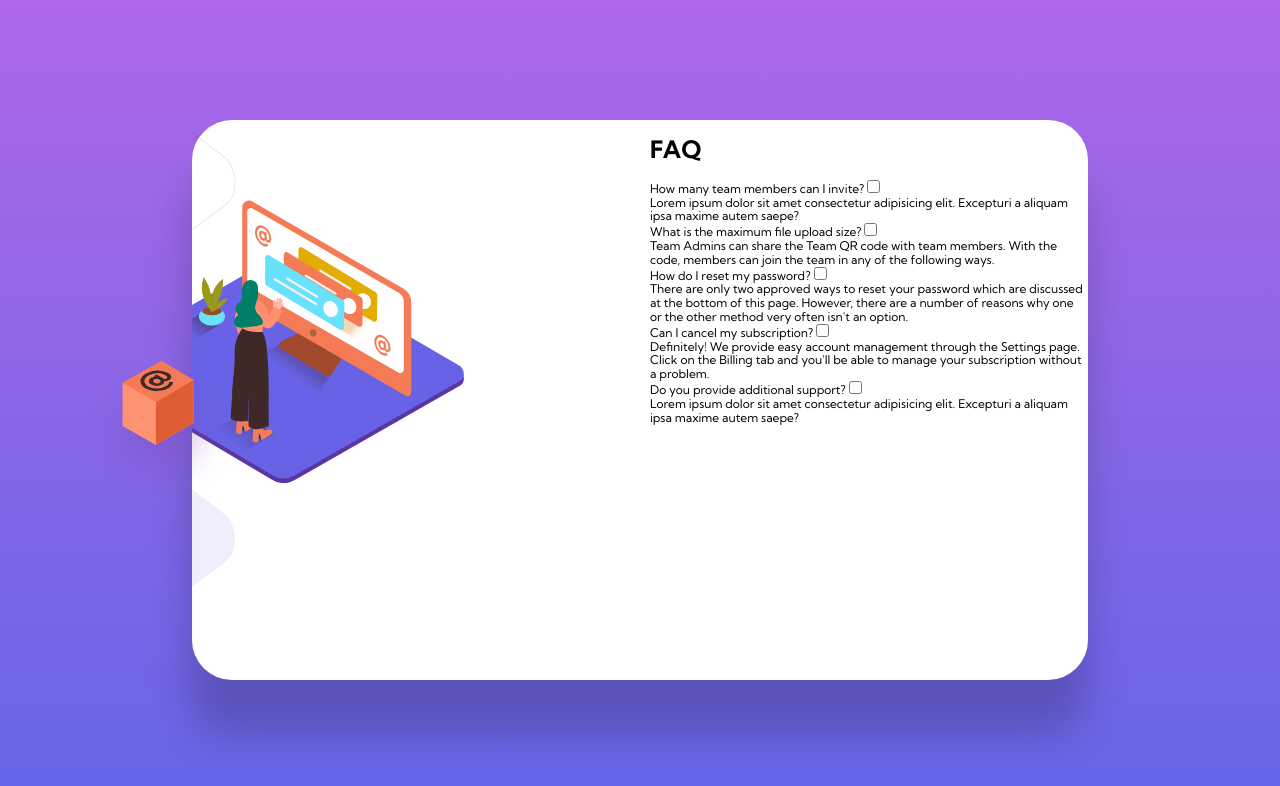
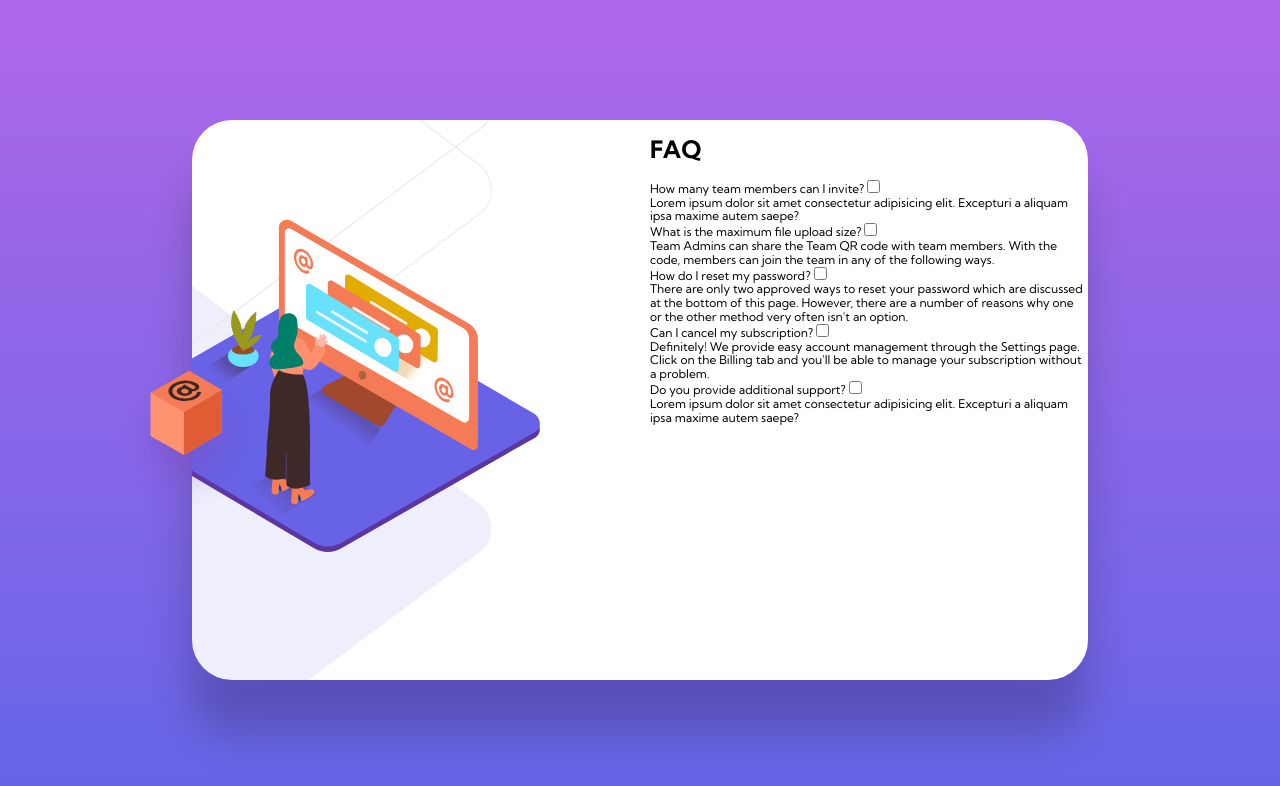
Before and after one commit to RenszCamacho/accordion-card, a website built with Parcel: page src/index.html in a window 1280 px wide. Built offline with nearby package versions, Linux system fonts and the light colour scheme.

Commit message:
Accordion-Card. Images Section on xlarge screens. Done.

```diff
--- a/src/sass/_main.scss
+++ b/src/sass/_main.scss
@@ -31,6 +31,13 @@
     top: -38rem;
     left: -83.2rem;
     z-index: 1;
+
+    @include rwd(xxlarge) {
+      width: 190%;
+      height: 190%;
+      top: -35rem;
+      left: -53.2rem;
+    }
   }
 
   &__illustrationDesk {
@@ -39,6 +46,12 @@
     top: 8rem;
     left: -10rem;
     z-index: 2;
+
+    @include rwd(xxlarge) {
+      width: 100%;
+      top: 9.9rem;
+      left: -9rem;
+    }
   }
 
   &__boxDesk {
@@ -47,6 +60,12 @@
     top: 23.9rem;
     left: -11rem;
     z-index: 10;
+
+    @include rwd(xxlarge) {
+      width: 17%;
+      top: 24.9rem;
+      left: -8.2rem;
+    }
   }
 
   &__arrow {
```
